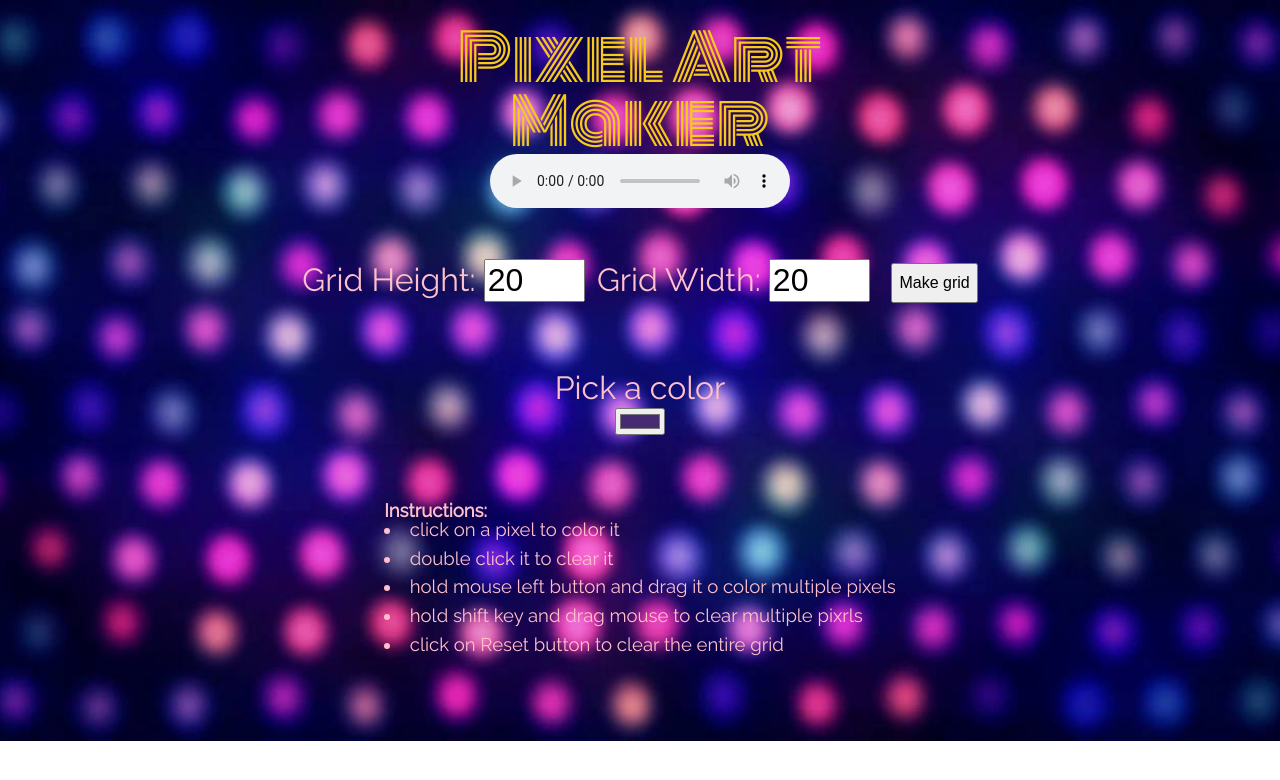
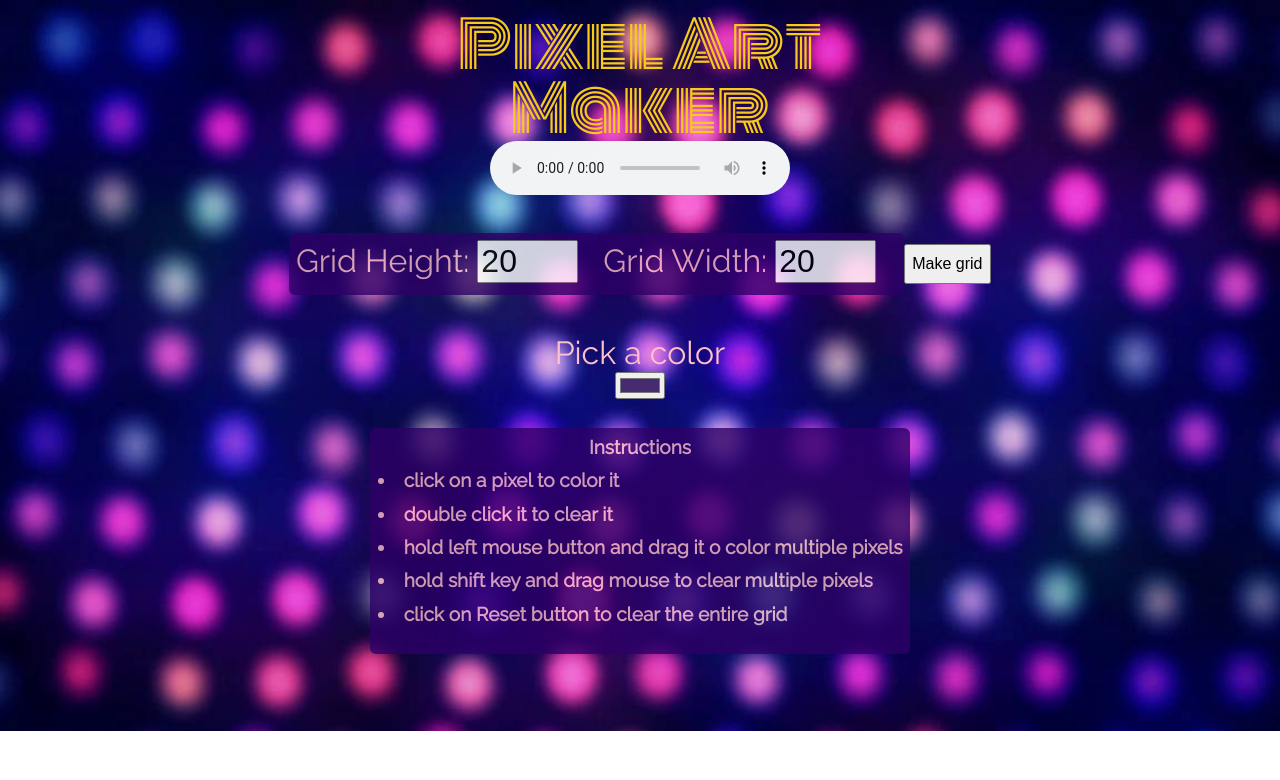
Before and after one commit to davide2894/pixel-art-maker, a website: page index.html in a window 1280 px wide. Drawn offline with nearby package versions, Linux system fonts and the light colour scheme.

Commit message:
Fix layout issues

```diff
--- a/index.html
+++ b/index.html
@@ -52,12 +52,12 @@
                 <input type="color" id="color" value="#462b71">
             </div>
             <div class="instruction-container">
-                <span class="instruction-span">Instructions:</span>
+                <span class="instruction-span">Instructions</span>
                 <ul class="instruction-list">
                     <li class="instruction-item">click on a pixel to color it</li>
                     <li class="instruction-item">double click it to clear it</li>
-                    <li class="instruction-item">hold mouse left button and drag it o color multiple pixels</li>
-                    <li class="instruction-item">hold shift key and drag mouse to clear multiple pixrls </li>
+                    <li class="instruction-item">hold left mouse button and drag it o color multiple pixels</li>
+                    <li class="instruction-item">hold shift key and drag mouse to clear multiple pixels </li>
                     <li class="instruction-item">click on Reset button to clear the entire grid</li>
                 </ul>
             </div>
--- a/styles.css
+++ b/styles.css
@@ -68,7 +68,8 @@ table {
     -webkit-box-direction: normal;
     -ms-flex-direction: column;
     flex-direction: column;
-    background: url(assets/disco.jpg) center center/cover no-repeat;
+    background: url(assets/disco.jpg) no-repeat center center fixed;
+    background-size: cover;
 }
 .page-wrapper * {
     margin-bottom: 2%;
@@ -84,7 +85,7 @@ table {
     -webkit-box-direction: normal;
     -ms-flex-direction: column;
     flex-direction: column;
-    margin: 2% 0;
+    margin: 1% 0;
 }
 .title {
     font-family: 'Monoton', cursive;
@@ -132,10 +133,15 @@ table {
     display: flex;
     -ms-flex-pack: distribute;
     justify-content: space-around;
+    margin-bottom: 0.2%;
 }
 .fs{
     font-size: 2em;
     width: 80%;
+    background: #2e0067;
+    border-radius: 6px;
+    padding: 0.2em;
+    opacity: 0.8;
 }
 .fs-input {
     font-size: 1em;
@@ -159,20 +165,37 @@ table {
     flex-direction: column;
     -ms-flex-pack: distribute;
     justify-content: space-around;
-    margin: 0 auto 5% auto;
+    margin: 0 auto 2% auto;
     font-size: 2em;
 }
 
 /* Instructions */
 .instruction-container {
-    font-size: 1.16em;
+    background: #2e0067;
+    opacity: 0.8;
+    font-size: 1.19em;
+    color: pink;
+    line-height: 1.2;
+    font-weight: 800;
+    border-radius: 6px;
+    padding: 0.4em;
+    display: -webkit-box;
+    display: -ms-flexbox;
+    display: flex;
+    -webkit-box-orient: vertical;
+    -webkit-box-direction: normal;
+    -ms-flex-direction: column;
+    flex-direction: column;
+    -ms-flex-pack: distribute;
+    justify-content: space-around;
+}
+.instruction-span{
+    font-weight: bold;
 }
 .instruction-list{
     list-style: inside;
 }
-.instruction-span{
-    font-weight: bold;
-}
+
 
 /* Grid */
 .container {
```
